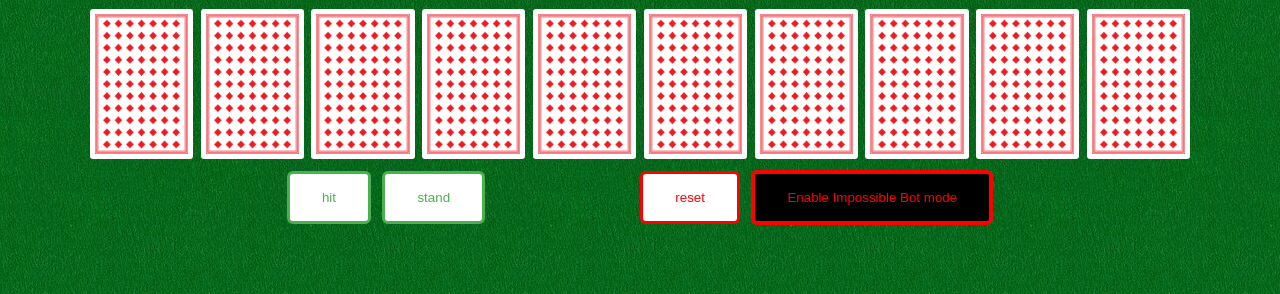
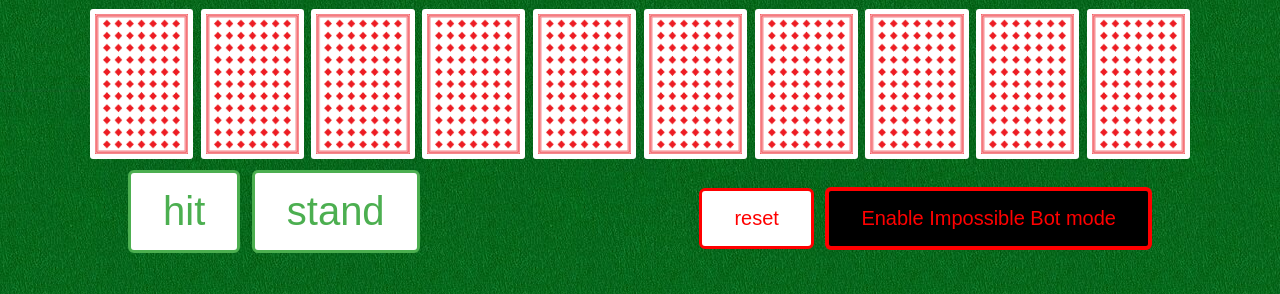
Before and after one commit to foxstar789/foxstar789.github.io, a plain HTML site: page BlackJack.html in a window 1280 px wide. Shown: the part 388-682 px from the top of the page. Drawn offline with Linux system fonts and the light colour scheme.

Commit message:
Add files via upload

```diff
--- a/style.css
+++ b/style.css
@@ -25,6 +25,7 @@ input[id=hitButton], [id=standButton], [id=nextGameButton] {
     text-decoration: none;
     margin: 4px 2px;
     cursor: pointer;
+    font-size: 40px;
 }
 /*style for hovering over hit button*/
 input:hover[id=hitButton] {
@@ -61,6 +62,7 @@ input[id=resetButton] {
     text-decoration: none;
     margin: 4px 2px;
     cursor: pointer;
+    font-size: 20px;
 }
 /*Style for hovering over reset button*/
 input:hover[id=resetButton] {
@@ -77,6 +79,7 @@ input[id=iBot] {
     text-decoration: none;
     margin: 4px 2px;
     cursor: pointer;
+    font-size: 20px;
 }
 /*Style for hovering over impossible bot button*/
 input:hover[id=iBot] {
```
Also changed, not shown: index.html (+1 -1 lines).
